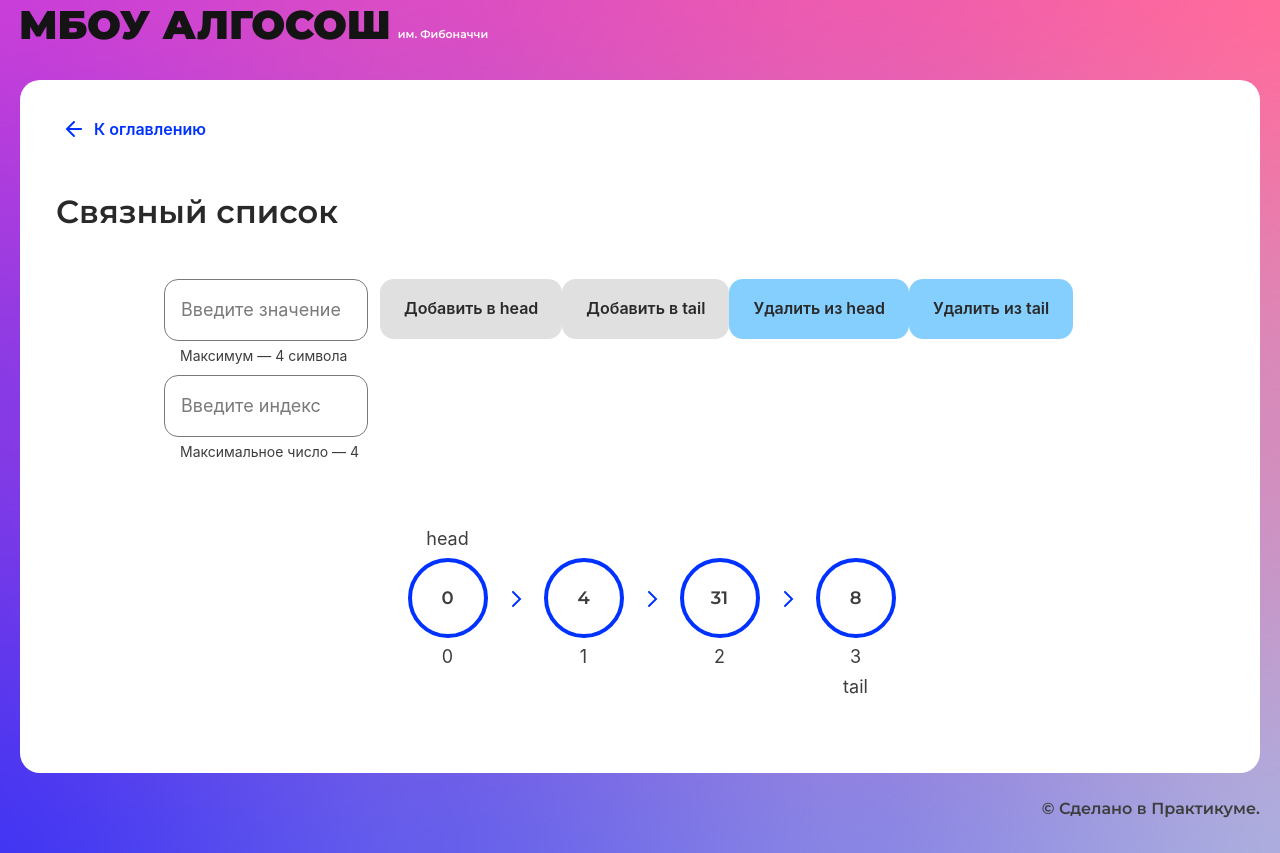
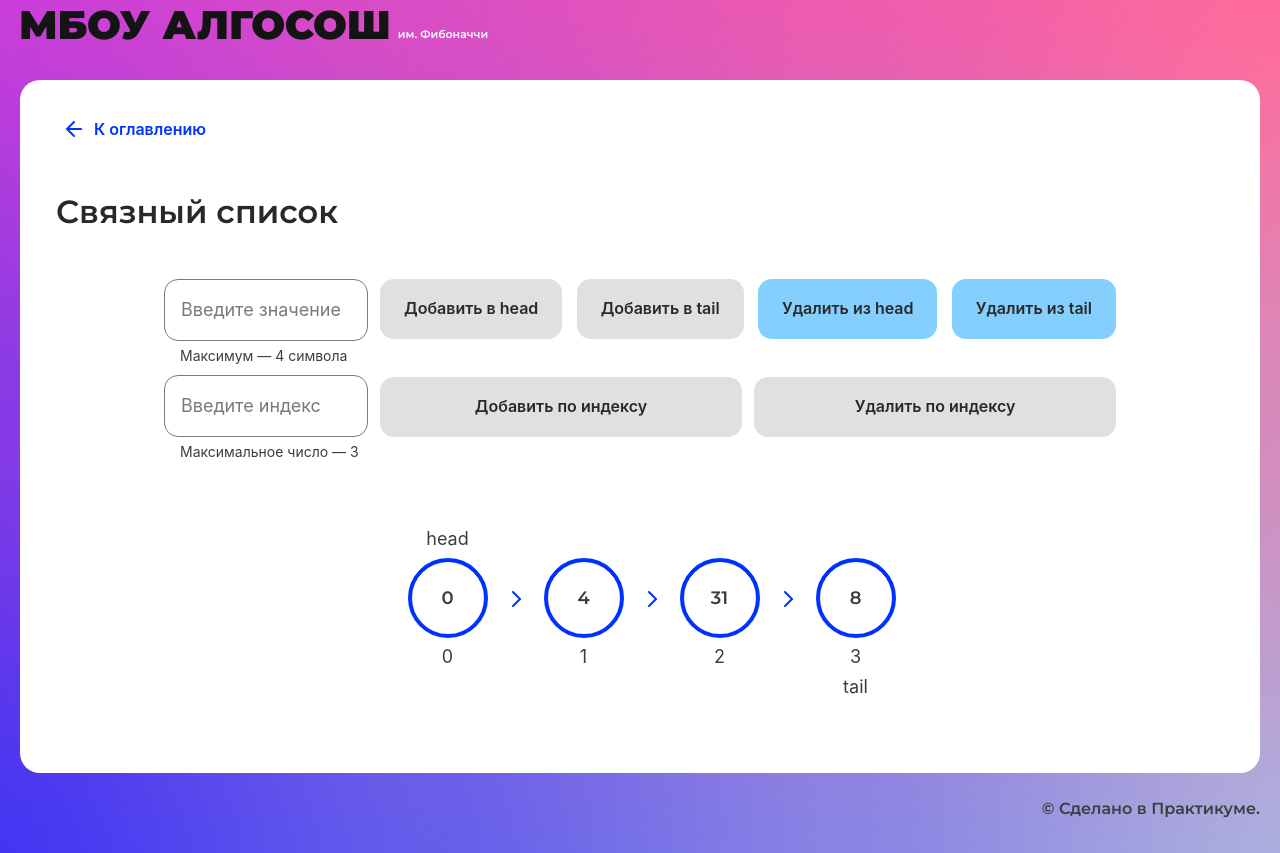
Before and after one commit to dePanique/algososh, a React (Create React App) app: page /list in a window 1280 px wide. Built offline with nearby package versions, Linux system fonts and the light colour scheme.

Commit message:
feat: addAt and deleteAt

```diff
--- a/src/components/list-page/list-page.tsx
+++ b/src/components/list-page/list-page.tsx
@@ -1,25 +1,20 @@
 import React, { useEffect, useState } from "react";
 import styles from './list-page.module.css';
 import { ElementStates } from "../../types/element-states";
-import { startDelay, useForceUpdate } from "../../utils/utils";
+import { startDelay } from "../../utils/utils";
 import { Button } from "../ui/button/button";
 import { Circle } from "../ui/circle/circle";
 import { ArrowIcon } from "../ui/icons/arrow-icon";
 import { Input } from "../ui/input/input";
 import { SolutionLayout } from "../ui/solution-layout/solution-layout";
 import { hardDisabled, initialObj } from "./constants";
-import { IObject, TActivness, IHashTable } from "./types";
+import { IObject, IHashTable } from "./types";
 import { LinkedList } from "./utils";
 
 export const ListPage: React.FC<{ children?: React.ReactNode }> = () => {
   const [array, setArray] = useState<IObject[]>([initialObj]);
   const [inputValue, setInputValue] = useState<number | null>(null);
   const [indexInput, setIndexInput] = useState<number | null>(null);
-  const [isTailActive, setIsTailActive] = useState<TActivness>({ status: false, value: 0 });
-  const [isHeadActive, setIsHeadActive] = useState<TActivness>({ status: false, value: 0 });
-  const [isDeleteActive, setIsDeleteActive] = useState<TActivness>({ status: false, value: 0, index: -1 });
-  const [headStatusRow, setHeadStatusRow] = useState<number[]>([0]);
-  const [tailStatusRow, setTailStatusRow] = useState<number[]>([]);
   const [loadersStatus, setLoadersStatus] = useState<{ [name: string]: boolean }>({
     addInHead: false,
     addInTail: false,
@@ -37,10 +32,7 @@ export const ListPage: React.FC<{ children?: React.ReactNode }> = () => {
     deleteByIndex: true,
   });
 
-
   const [hashTable, setHashTable] = useState<IHashTable<number>>()
-
-  const forceUpdate = useForceUpdate();
 
   const onValueInput = (e: React.ChangeEvent<HTMLInputElement>) => {
     const inputValue = +e.target.value;
@@ -219,39 +211,57 @@ export const ListPage: React.FC<{ children?: React.ReactNode }> = () => {
       setDisableStatus(loadersStatus);
       let ind = 0;
 
-      while (ind < indexInput) {
-        setIsHeadActive({
-          status: true,
-          value: inputValue
-        });
-        setHeadStatusRow([ind]);
+      while (ind <= indexInput) {
+        console.log(ind);
 
-        list.changeElementColor(ElementStates.Changing, ind);
-        setArray(list.getArray());
-        forceUpdate();
-        await startDelay(1000);
+        list.addInHeadRow(
+          ind,
+          <div
+            data-cy={`smallCircle`}
+            data-test={`${inputValue.toString()} changing`}
+          >
+            <Circle
+              letter={inputValue.toString()}
+              state={ElementStates.Changing}
+              isSmall={true}
+            />
+          </div>
+        )
+
+        if (ind === 1) {
+          list.addInHeadRow(
+            0,
+            'head'
+          )
+
+          hashTable && (
+            hashTable[`0`].middleRow.state = ElementStates.Changing
+          )
+        } else if (ind > 1) {
+          list.addInHeadRow(
+            ind - 1,
+            ''
+          )
+
+          hashTable && (
+            hashTable[`${ind - 1}`].middleRow.state = ElementStates.Changing
+          )
+        }
+
+        updateList()
+        await startDelay(700);
         ind++;
       }
 
-      setHeadStatusRow([ind]);
-      await startDelay(1000);
+      list.insertAt(inputValue, indexInput, ElementStates.Modified)
+      list.createTable()
+      updateList()
 
-      setHeadStatusRow([]);
-      list.insertAt(inputValue, ind);
-      while (ind >= 0) {
-        ind--;
-        list.changeElementColor(ElementStates.Default, ind);
-      }
-      list.changeElementColor(ElementStates.Modified, indexInput);
-      setArray(list.getArray());
-      forceUpdate();
-      await startDelay(1000);
+      await startDelay(700)
 
-      list.changeElementColor(ElementStates.Default, indexInput);
-      setArray(list.getArray());
-      setIndexInput(null);
-      setInputValue(null);
-      forceUpdate();
+      list.changeElementColor(ElementStates.Default, indexInput)
+      updateList()
+
       setLoadersStatus(prev => ({ ...prev, addByIndex: false }));
       setDisableStatus(hardDisabled);
     }
@@ -265,87 +275,48 @@ export const ListPage: React.FC<{ children?: React.ReactNode }> = () => {
       let ind = 0;
 
       while (ind <= indexInput) {
-        list.changeElementColor(ElementStates.Changing, ind);
-        setArray(list.getArray());
-        forceUpdate();
+        hashTable && (
+          hashTable[`${ind}`].middleRow.state = ElementStates.Changing
+        )
+
+        ind++;
+        updateList()
         await startDelay(1000);
-        ind++;
       }
 
-      setIsDeleteActive({
-        status: true,
-        value: 0,
-        index: ind - 1
-      });
+      const smallCircleValue: string | undefined = hashTable && hashTable[`${ind - 1}`].middleRow.value.toString()
 
-      setIsTailActive({
-        status: true,
-        value: array[ind - 1].value
-      });
-
-      setTailStatusRow([ind - 1]);
-      list.changeElementColor(ElementStates.Default, ind - 1);
-      setArray(list.getArray());
-      forceUpdate();
-      await startDelay(1000);
-
-      list.deleteAt(indexInput);
-      setArray(list.getArray());
-      setIsTailActive({
-        status: false,
-        value: 0
-      });
-      setIsDeleteActive({
-        status: false,
-        value: 0,
-        index: -1
-      });
-      forceUpdate();
-
-      while (ind >= 0) {
-        list.changeElementColor(ElementStates.Default, ind);
-        ind--
+      if (hashTable) {
+        hashTable[`${ind - 1}`].middleRow.value = ' '
       }
 
-      setArray(list.getArray());
-      forceUpdate()
+      list.addInTailRow(
+        ind - 1,
+        <div
+          data-cy={`smallCircle`}
+          data-test={`${smallCircleValue} changing`}
+        >
+          <Circle
+            letter={smallCircleValue}
+            state={ElementStates.Changing}
+            isSmall={true}
+          />
+        </div>
+      )
+
+      updateList()
+
+      list.deleteAt(ind - 1)
+      list.createTable()
+      await startDelay(1000)
+
+      updateList()
+
+      setIndexInput(null);
       setLoadersStatus(prev => ({ ...prev, deleteByIndex: false }));
-      setIndexInput(null);
       setDisableStatus(hardDisabled);
     }
   }
-
-  const handleTail = (obj: TActivness) => {
-    if (obj.status === true) {
-      return (
-        obj.status && <Circle
-          letter={obj.value.toString()}
-          state={ElementStates.Changing}
-          isSmall={true}
-        />
-      )
-    } else {
-      return (
-        'tail'
-      )
-    }
-  }
-
-  const handleHead = (obj: TActivness) => {
-    if (obj.status === true) {
-      return (
-        obj.status && <Circle
-          letter={obj.value.toString()}
-          state={ElementStates.Changing}
-          isSmall={true}
-        />
-      )
-    } else {
-      return (
-        'head'
-      )
-    }
-  };
 
   useEffect(() => {
     [0, 4, 31, 8].forEach((item) => {
@@ -400,7 +371,7 @@ export const ListPage: React.FC<{ children?: React.ReactNode }> = () => {
               placeholder='Введите индекс'
               onChange={onIndexInput}
               min={0}
-              max={array.length}
+              max={array.length ? array.length - 1 : '0'}
               isLimitText
               value={indexInput?.toString() || ''}
               data-cy='inputIndex'
@@ -436,7 +407,7 @@ export const ListPage: React.FC<{ children?: React.ReactNode }> = () => {
               data-cy={'deleteTail'}
             />
 
-            {/*<Button
+            <Button
               text='Добавить по индексу'
               onClick={insertAt}
               isLoader={loadersStatus.addByIndex}
@@ -448,8 +419,8 @@ export const ListPage: React.FC<{ children?: React.ReactNode }> = () => {
               onClick={deleteAt}
               isLoader={loadersStatus.deleteByIndex}
               disabled={!disableStatus.deleteByIndex || checkIndex(indexInput, array.length)}
-              extraClass={styles.button} */
-            /* /> */}
+              extraClass={styles.button}
+            />
           </div>
         </div>
 
--- a/src/components/list-page/utils.ts
+++ b/src/components/list-page/utils.ts
@@ -22,24 +22,20 @@ interface ILinkedList<T> {
 export class LinkedList<T> implements ILinkedList<T> {
     head: Node<T> | null;
     private size: number;
-    table: IHashTable<T> = {
-
-    }
+    table: IHashTable<T> = {}
 
     constructor() {
         this.head = null;
         this.size = 0;
-        this.table = {}
+        this.table = {};
     }
 
-    insertAt(element: T, index: number, state = ElementStates.Default) {
-        console.log('insert');
-
+    insertAt(element: T, index: number, state: ElementStates = ElementStates.Default) {
         if (index < 0 || index > this.size) {
             console.log('Enter a valid index');
             return;
         } else {
-            const node = new Node(element, index, state = ElementStates.Default);
+            const node = new Node(element, index, state);
 
             if (index === 0) {
                 node.next = this.head;
@@ -64,8 +60,6 @@ export class LinkedList<T> implements ILinkedList<T> {
     }
 
     deleteAt(index: number) {
-        console.log('delete');
-
         if (index >= 0 && index < this.size && this.head) {
             let curr = this.head;
             let prev = curr;
```
